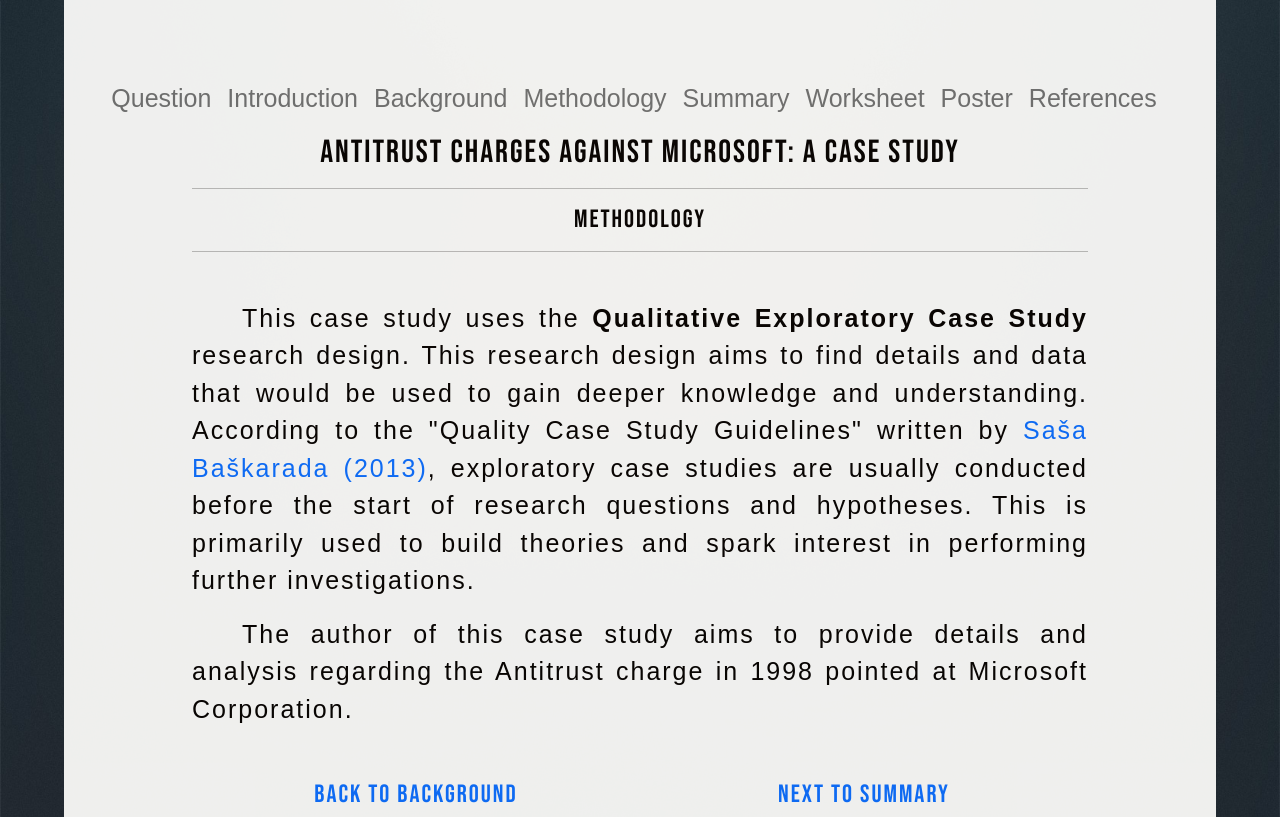
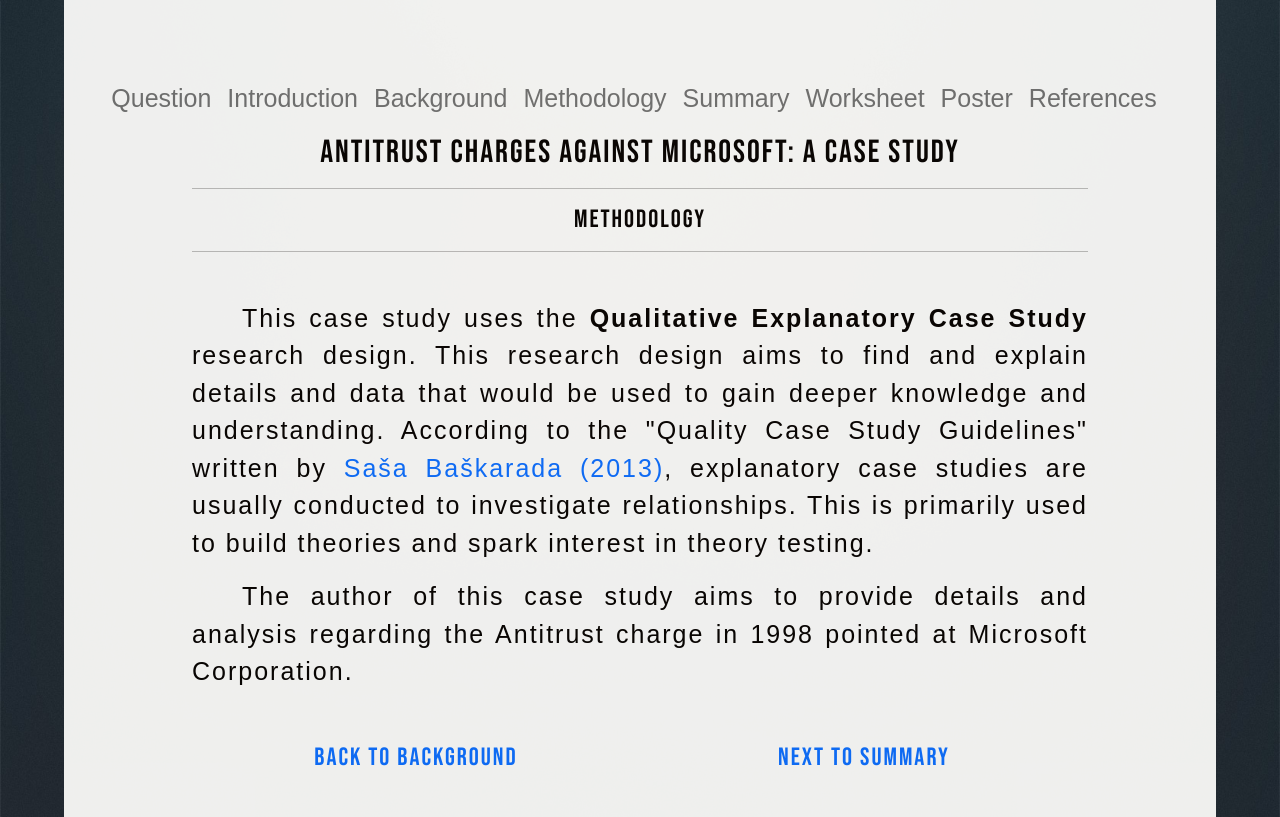
Before and after one commit to Raphile14/raphaeldalangin.com, a React (Create React App) app: page /assessment/methodology in a window 1280 px wide. Shown: the top 817 px of the page. Built offline with nearby package versions, Linux system fonts and the light colour scheme; a web font is replaced by a local one.

Commit message:
Updated Methodology

```diff
--- a/src/components/pages/assessment/Methodology.jsx
+++ b/src/components/pages/assessment/Methodology.jsx
@@ -19,13 +19,12 @@
                     <h2 className='header__title'> Methodology </h2>
                     <hr className='mb-5' />
                     <p className='intro__description'>
-                        This case study uses the <b> Qualitative Exploratory Case Study</b> research design.
-                        This research design aims to find details and data that would be used to gain deeper knowledge
+                        This case study uses the <b> Qualitative Explanatory Case Study</b> research design.
+                        This research design aims to find and explain details and data that would be used to gain deeper knowledge
                         and understanding. According to the "Quality Case Study Guidelines" written by
                         <Link className='intro__reference' target={"_blank"} to={`${referencesLink}#5`}> Saša Baškarada (2013)</Link>
-                        , exploratory case studies are usually conducted before the
-                        start of research questions and hypotheses. This is primarily used to build theories and spark
-                        interest in performing further investigations.
+                        , explanatory case studies are usually conducted to investigate relationships.
+                        This is primarily used to build theories and spark interest in theory testing.
                     </p>
 
                     <p className='intro__description'>
```
